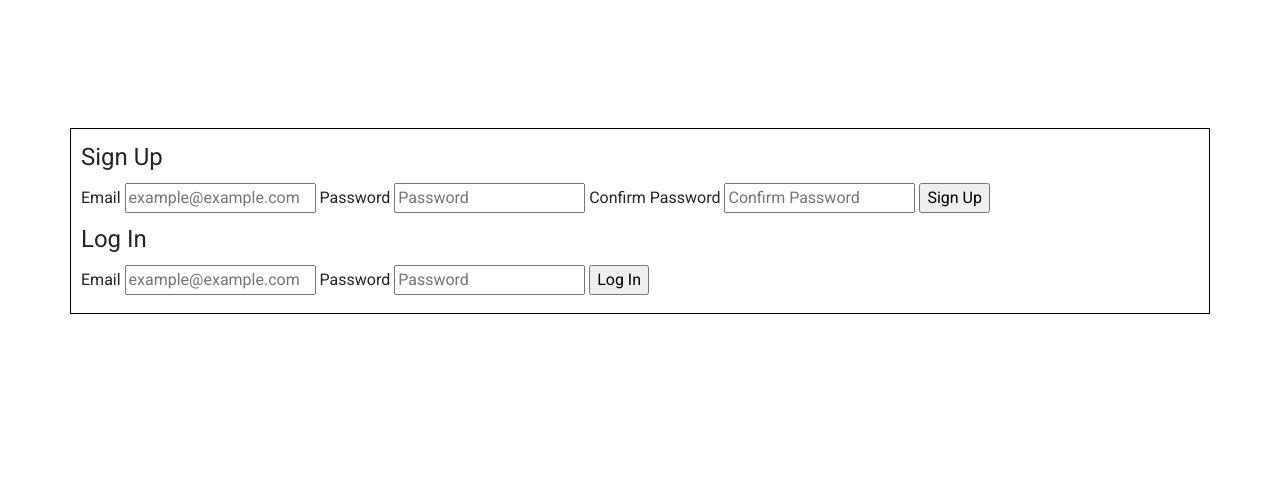
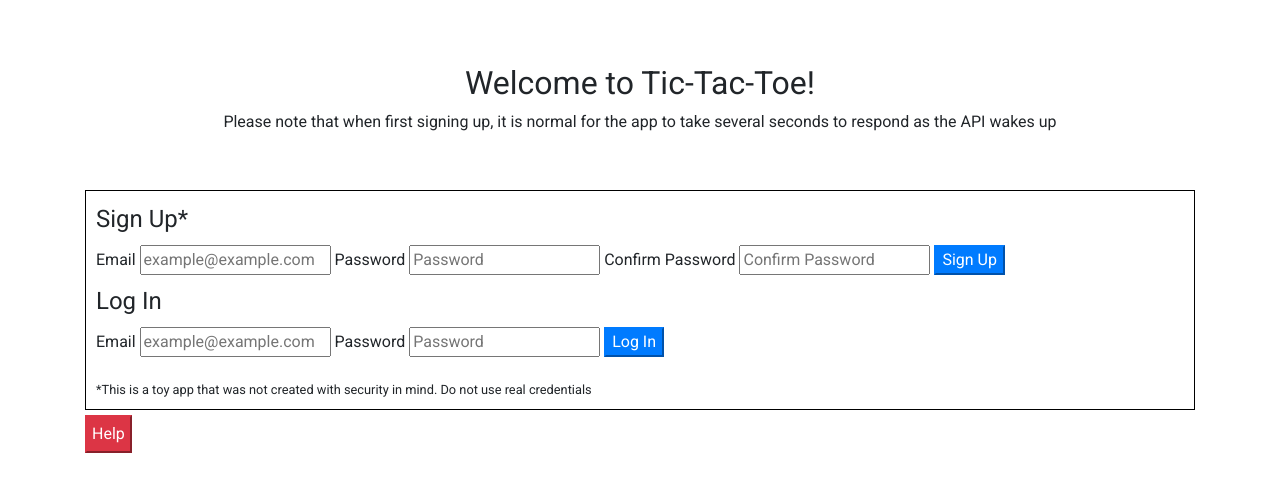
Before and after one commit to JakeSeib/tic-tac-toe-client, a website built with webpack: page index.html in a window 1280 px wide. Built offline with nearby package versions, Linux system fonts and the light colour scheme.

Commit message:
Explanation & help btn on login page
Sign up/in page has a welcome message and informs users not to use real
credentials
Also add help button explaining why there is a signup page at all and
provides dummy account credentials

```diff
--- a/assets/styles/index.scss
+++ b/assets/styles/index.scss
@@ -32,14 +32,31 @@ table {
 }
 
 .sign-in-wrapper {
+  font-family: $default-font-family;
+  margin-top: 5%;
+}
+
+.sign-in-form-wrapper {
   border: 1px solid $default-border-color;
-  font-family: $default-font-family;
-  margin-top: 10%;
+  margin-top: 5%;
   padding: 10px;
+}
+
+.security-warning {
+  font-size: 80%;
+  padding-top: 15px;
 }
 
 .signed-in-message {
   padding: 10px;
+}
+
+.welcome-msg {
+  text-align: center;
+}
+
+.login-help-btn {
+  margin-top: 5px;
 }
 
 @media screen and (min-width: 768px) {
--- a/index.html
+++ b/index.html
@@ -14,10 +14,15 @@
     <body>
 
       <div class='sign-in-wrapper container'>
+        <div class='welcome-msg container'>
+          <h2>Welcome to Tic-Tac-Toe!</h2>
+          <p class='message'>Please note that when first signing up, it is normal for the app to take several seconds to respond as the API wakes up</p>
+        </div>
+        <div class='sign-in-form-wrapper'>
           <p class='message sign-up-message'></p>
           <form class='sign-up-form'>
             <fieldset>
-            <legend>Sign Up</legend>
+              <legend>Sign Up*</legend>
               <label>Email
                 <input class='signup email-input' name='credentials[email]' type='email' placeholder='example@example.com'>
               </label>
@@ -27,7 +32,7 @@
               <label>Confirm Password
                 <input class='signup pw-input' name='credentials[password_confirmation]' type='password' placeholder='Confirm Password'>
               </label>
-            <input type='submit' value='Sign Up'>
+              <input class='btn-primary' type='submit' value='Sign Up'>
             </fieldset>
           </form>
 
@@ -40,9 +45,39 @@
               <label>Password
                 <input class='signin pw-input' name='credentials[password]' type='password' placeholder='Password'>
               </label>
-            <input type='submit' value='Log In'>
+              <input class='btn-primary' type='submit' value='Log In'>
             </fieldset>
           </form>
+          <p class='message security-warning'>*This is a toy app that was not created with security in mind. Do not use real credentials</p>
+        </div>
+
+        <!-- Button trigger modal -->
+        <button type="button" class="btn-danger login-help-btn" data-toggle="modal" data-target="#exampleModal">
+          Help
+        </button>
+
+        <!-- Modal -->
+        <div class="modal fade" id="exampleModal" tabindex="-1" role="dialog" aria-labelledby="exampleModalLabel" aria-hidden="true">
+          <div class="modal-dialog" role="document">
+            <div class="modal-content">
+              <div class="modal-header">
+                <h5 class="modal-title" id="exampleModalLabel">Signing Up</h5>
+                <button type="button" class="close" data-dismiss="modal" aria-label="Close">
+                  <span aria-hidden="true">&times;</span>
+                </button>
+              </div>
+              <div class="modal-body">
+                <p>This app was created as part of General Assembly's Software Engineering Immersive. Basic user functionality was required for successful completion. However, you may want bypass that part of the app.</p>
+                </br>
+                <p>If you would rather not sign up yourself, you may sign in with email 'example@example.com' and password 'test', though be aware that multiple users being logged into the same account simultaneously may result in unexpected behavior. If using this method, please do not change the account's password.</p>
+              </div>
+              <div class="modal-footer">
+                <button type="button" class="btn btn-secondary" data-dismiss="modal">Close</button>
+              </div>
+            </div>
+          </div>
+        </div>
+
       </div>
 
       <main class='container-fluid'>
```
Lines whose indentation alone changed are shown as unchanged.
